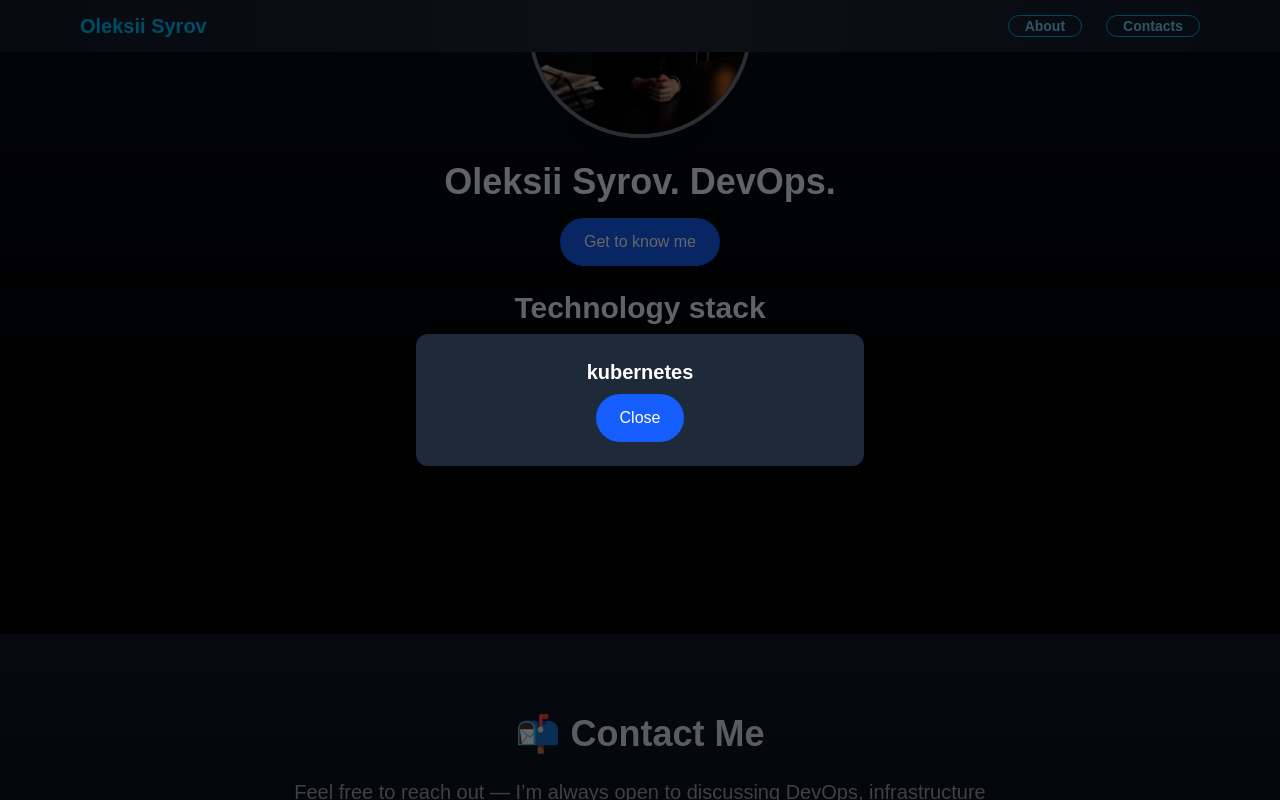
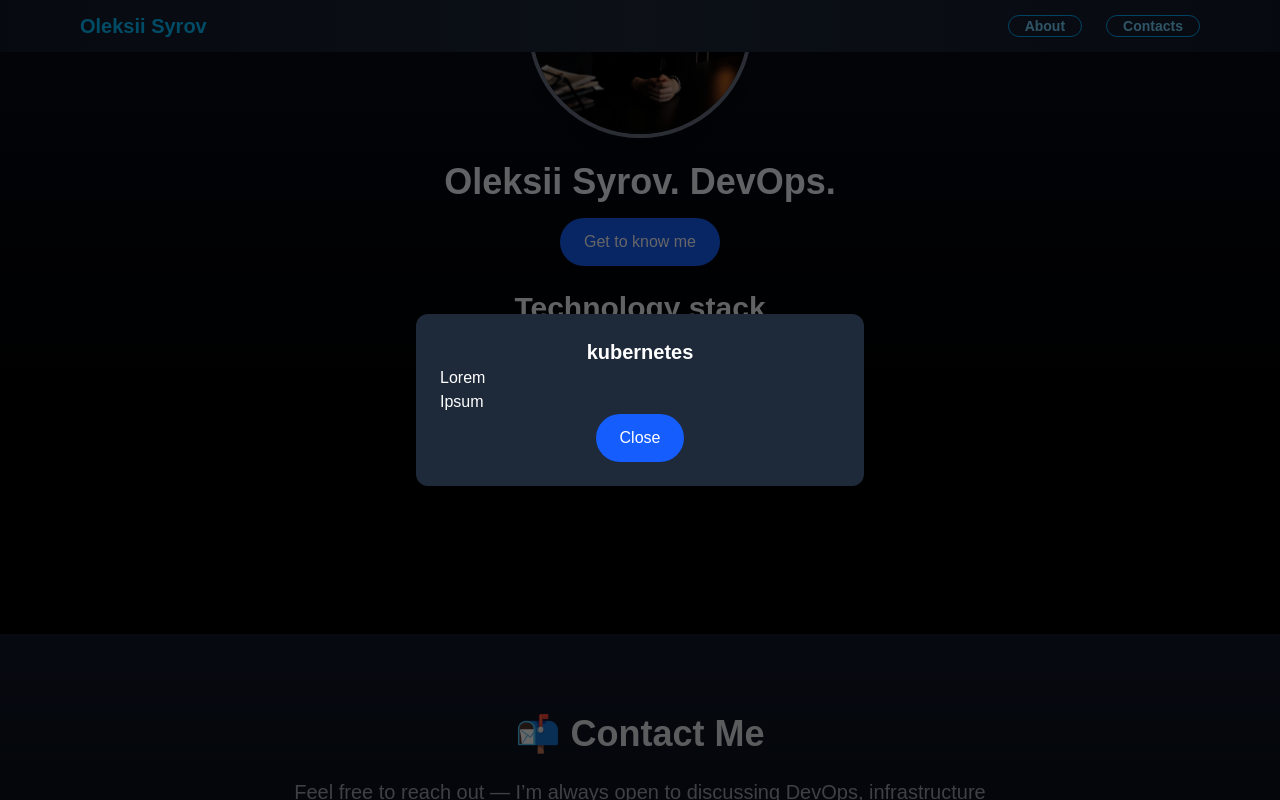
Before and after one commit to Lexani42/portfolio_landing, a Next.js app: page / in a window 1280 px wide. Both pictures are taken after a click on the button 484 px from the left and 1366 px from the top of the page. Shown: the part 966-1766 px from the top of the page. Built offline with nearby package versions, Linux system fonts and the light colour scheme.

Commit message:
Add AboutTechnologies submodule and technologies.json

```diff
--- a/src/app/components/About/AboutSection.tsx
+++ b/src/app/components/About/AboutSection.tsx
@@ -1,15 +1,10 @@
 'use client';
 
-import Image from "next/image";
-import { useState } from "react";
-import { Dialog } from "@headlessui/react";
-import technologies from '@/data/technologies.json';
 import AboutAvatar from "./AboutAvatar";
 import AboutDetails from "./AboutDetails";
+import AboutTechnologies from "./AboutTechnologies";
 
 export default function About() {
-    const [showMore, setShowMore] = useState(false);
-    const [selectedTech, setSelectedTech] = useState<null | typeof technologies[0]>(null);
 
     return (
         <section id="about" className="min-h-screen px-6 py-20 text-slate-100">
@@ -26,46 +21,8 @@ export default function About() {
                     Technology stack
                 </h2>
 
-                <div className="flex gap-4 overflow-x-auto pb-4 scrollbar-thin scrollbar-thumb-sky-600 justify-center">
-                    {technologies.map((tech) => (
-                        <button
-                            key={tech.name}
-                            onClick={() => setSelectedTech(tech)}
-                            className="main-w-[100px] h-[100px] bg-gray-800 rounded-xl p-3 flex items-center justify-center hover:bg-sky-200 transition"
-                        >
-                            <Image
-                                src={tech.img}
-                                alt={tech.name}
-                                width={64}
-                                height={64}
-                                className="object-contain"
-                            />
-                        </button>
-                    ))}
-                </div>
+                <AboutTechnologies />
             </div>
-
-            <Dialog open={!!selectedTech} onClose={() => setSelectedTech(null)} className="relative z-50">
-                <div className="fixed inset-0 bg-black/60" aria-hidden="true"></div>
-                <div className="fixed inset-0 flex items-center justify-center p-4">
-                    <Dialog.Panel className="bg-gray-800 text-white p-6 rounded-xl max-w-md w-full">
-                        <Dialog.Title className="text-xl font-bold mb-2 text-center">
-                            {selectedTech?.name}
-                        </Dialog.Title>
-                        <Dialog.Description>
-                            {selectedTech?.desc}
-                        </Dialog.Description>
-                        <div className="text-center">
-                            <button
-                                onClick={() => setSelectedTech(null)}
-                                className="px-6 py-3 bg-blue-600 hover:bg-blue-700 text-white rounded-full transition"
-                            >
-                                Close
-                            </button>
-                        </div>
-                    </Dialog.Panel>
-                </div>
-            </Dialog>
         </section>
     );
 }
--- /dev/null
+++ b/src/app/components/About/AboutTechnologies.tsx
@@ -0,0 +1,53 @@
+import technologies from '@/data/technologies.json';
+import { Dialog } from '@headlessui/react';
+import Image from 'next/image';
+import { useState } from 'react';
+
+export default function AboutTechnologies() {
+    const [selectedTech, setSelectedTech] = useState<null | typeof technologies[0]>(null);
+
+    return (
+        <div>
+            <div className="flex gap-4 overflow-x-auto pb-4 scrollbar-thin scrollbar-thumb-sky-600 justify-center">
+                {technologies.map((tech) => (
+                    <button
+                        key={tech.name}
+                        onClick={() => setSelectedTech(tech)}
+                        className='main-w-[100px] h-[100px] bg-gray-800 rounded-xl p-3 flex items-center justify-center hover:bg-sky-200 transition cursor-pointer'
+                    >
+                        <Image
+                            src={tech.img}
+                            alt={tech.name}
+                            width={64}
+                            height={64}
+                            className='object-contain'
+                        />
+                    </button>
+                ))}
+            </div>
+            <Dialog open={!!selectedTech} onClose={() => setSelectedTech(null)} className="relative z-50">
+                <div className="fixed inset-0 bg-black/60" aria-hidden="true"></div>
+                <div className="fixed inset-0 flex items-center justify-center p-4">
+                    <Dialog.Panel className="bg-gray-800 text-white p-6 rounded-xl max-w-md w-full">
+                        <Dialog.Title className="text-xl font-bold md-2 text-center">
+                            {selectedTech?.name}
+                        </Dialog.Title>
+                        <Dialog.Description>
+                            {selectedTech?.contents.map((sentence) => (
+                                <p className='md-4'>{sentence}</p>
+                            ))}
+                        </Dialog.Description>
+                        <div className="text-center">
+                            <button
+                                onClick={() => setSelectedTech(null)}
+                                className="px-6 py-3 bg-blue-600 hover:bg-blue-700 text-white rounded-full transition cursor-pointer"
+                            >
+                                Close
+                            </button>
+                        </div>
+                    </Dialog.Panel>
+                </div>
+            </Dialog>
+        </div>
+    );
+}
--- a/src/data/technologies.json
+++ b/src/data/technologies.json
@@ -3,56 +3,32 @@
         "name": "kubernetes",
         "img": "/images/kubernetes.png",
         "contents": [
-            {
-                "name": "Lorem",
-                "text": "Ipsum"
-            },
-            {
-                "name": "Lorem2",
-                "text": "Ipsum2"
-            }
+            "Lorem",
+            "Ipsum"
         ]
     },
     {
         "name": "ansible",
         "img": "/images/ansible.png",
         "contents": [
-            {
-                "name": "Lorem",
-                "text": "Ipsum"
-            },
-            {
-                "name": "Lorem2",
-                "text": "Ipsum2"
-            }
+            "Lorem",
+            "Ipsum"
         ]
     },
     {
         "name": "docker",
         "img": "/images/docker.png",
         "contents": [
-            {
-                "name": "Lorem",
-                "text": "Ipsum"
-            },
-            {
-                "name": "Lorem2",
-                "text": "Ipsum2"
-            }
+            "Lorem",
+            "Ipsum"
         ]
     },
     {
         "name": "terraform",
         "img": "/images/terraform.png",
         "contents": [
-            {
-                "name": "Lorem",
-                "text": "Ipsum"
-            },
-            {
-                "name": "Lorem2",
-                "text": "Ipsum2"
-            }
+            "Lorem",
+            "Ipsum"
         ]
     }
 ]
```
Also changed, not shown: src/app/components/About/AboutTechnologiesDialog.tsx (deleted).
